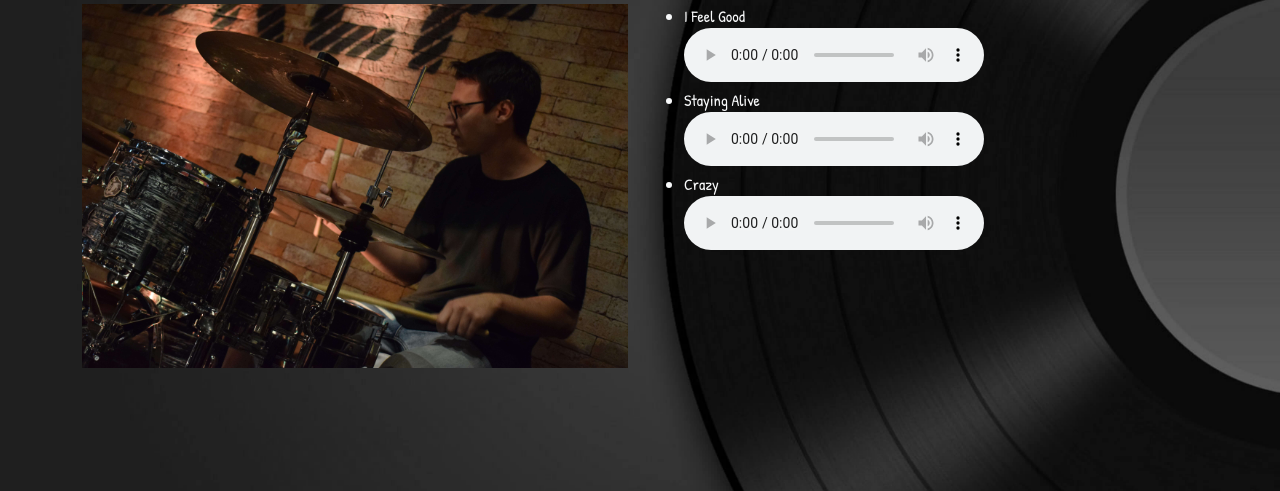
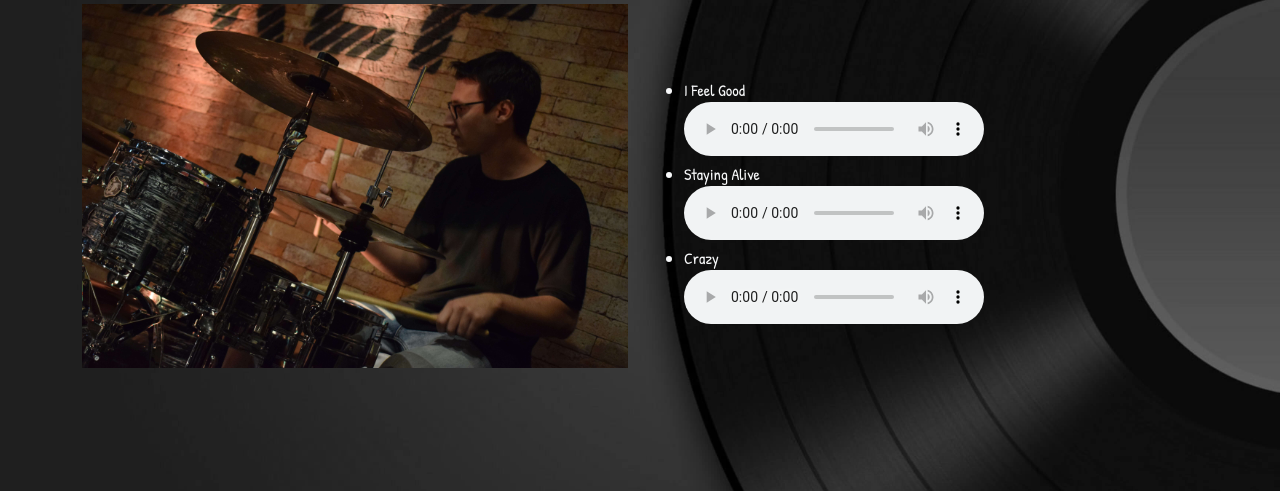
Before and after one commit to betogus/CoderHouse, a website: page discografia/discografia.html in a window 1280 px wide. Shown: the part 172-663 px from the top of the page. Drawn offline with nearby package versions, Linux system fonts and the light colour scheme.

Commit message:
se corrigio el footer de la pagina discografia

```diff
--- a/discografia/discografia.html
+++ b/discografia/discografia.html
@@ -48,7 +48,7 @@
                     <img class="figure-img img-fluid" src="../galeria/img/DSC_0067.jpg">
                 </figure>
                 <div class="col-md-6">
-                    <ul class="text-light my-auto" style="height:500px">
+                    <ul class="text-light d-flex flex-column justify-content-center" style="height:400px">
                         <li>I Feel Good<br><audio controls>
                                 <source src="../discografia/Audio/002 I feel good.mp3" type="audio/wav"></audio></li>
                         <li>Staying Alive<br><audio controls>
--- a/scss/_layouts.scss
+++ b/scss/_layouts.scss
@@ -82,6 +82,11 @@ section {
         grid-column: span 2;
     }
 
+}
+
+/* DISCOGRAFIA */
+#discografia {
+    margin-bottom: 300px;
 }
 
 /* MEDIA QUERIES */
```
Also changed, not shown: css/estilo.css.
